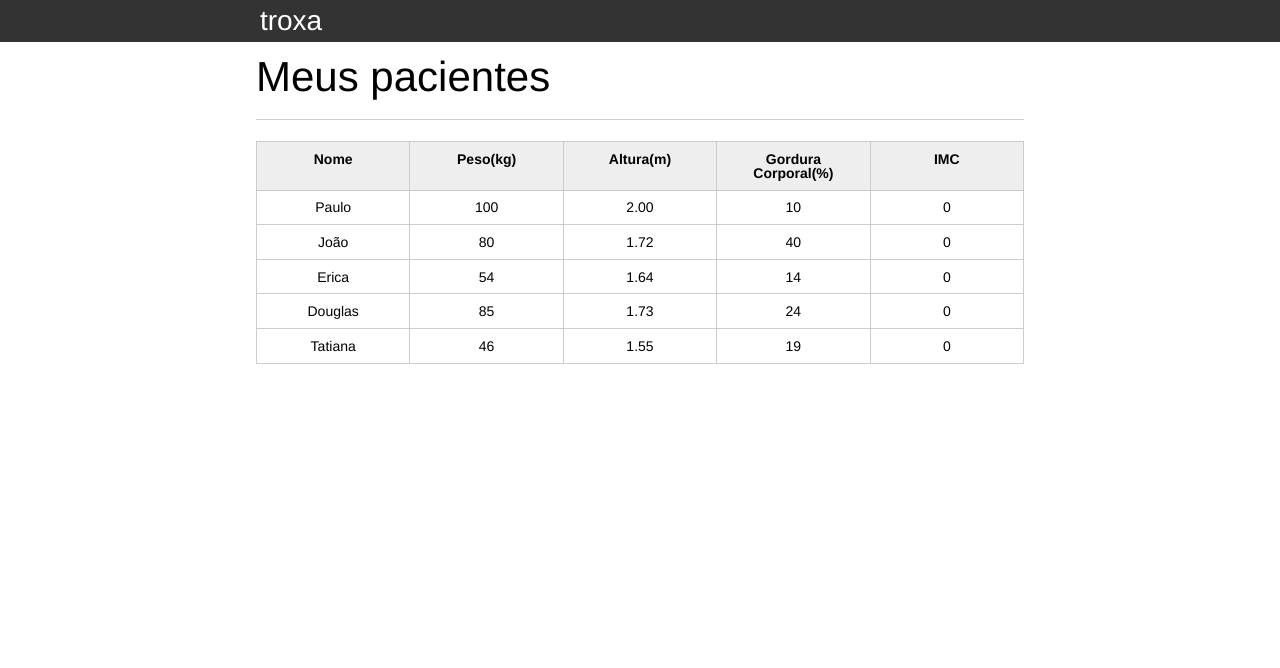
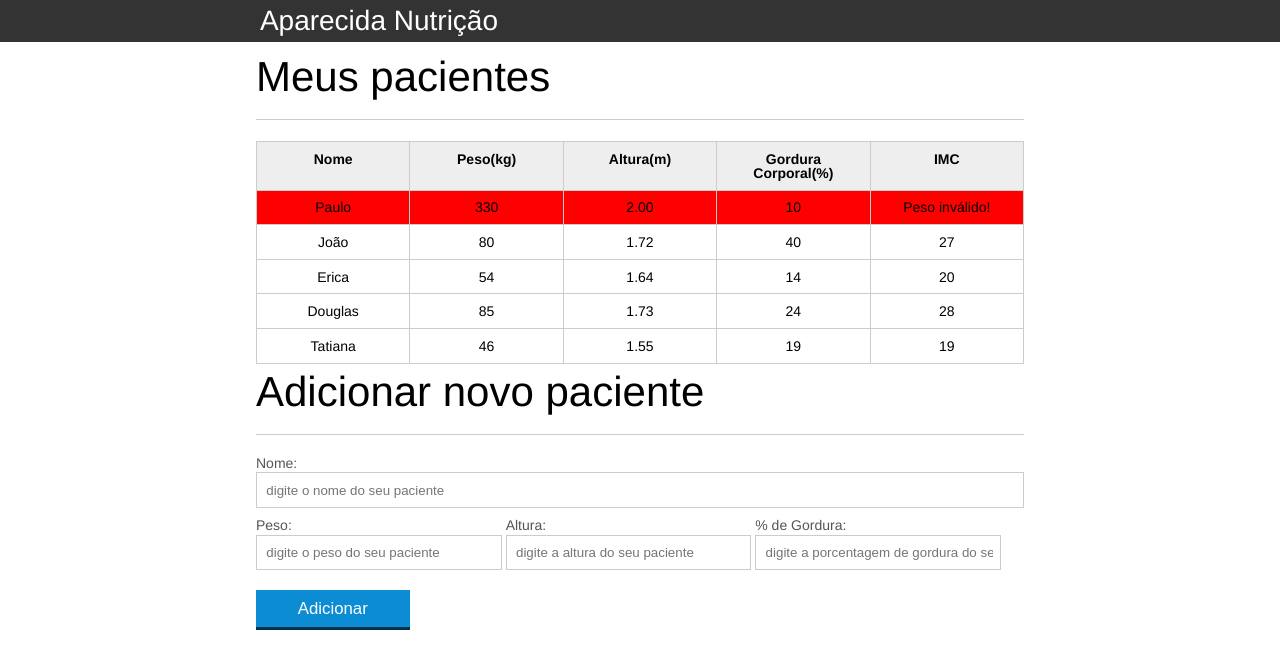
Before and after one commit to maxigor/Nutri, a website: page app/index.html in a window 1280 px wide. Drawn offline with Linux system fonts and the light colour scheme.

Commit message:
And a commit that I don't know the reason of...

```diff
--- /dev/null
+++ b/app/css/style.css
@@ -0,0 +1,3 @@
+.paciente-invalido {
+  background-color: red;
+}
--- a/index.html
+++ b/app/index.html
@@ -6,6 +6,7 @@
 		<link rel="icon" href="favicon.ico" type="image/x-icon">
 		<link rel="stylesheet" type="text/css" href="css/reset.css">
 		<link rel="stylesheet" type="text/css" href="css/index.css">
+		<link rel="stylesheet" href="css/style.css">
 
 	</head>
 	<body>
@@ -29,9 +30,9 @@
 						</tr>
 					</thead>
 					<tbody id="tabela-pacientes">
-						<tr class="paciente" >
+						<tr class="paciente" id="primeiro-paciente">
 							<td class="info-nome">Paulo</td>
-							<td class="info-peso">100</td>
+							<td class="info-peso">330</td>
 							<td class="info-altura">2.00</td>
 							<td class="info-gordura">10</td>
 							<td class="info-imc">0</td>
@@ -72,8 +73,34 @@
 
 			</section>
 		</main>
-	<script src="js/principal.js">
 
-	</script>
+		<section class="container">
+    <h2 id="titulo-form">Adicionar novo paciente</h2>
+    <form id="form-adiciona">
+        <div class="">
+            <label for="nome">Nome:</label>
+            <input id="nome" name="nome" type="text" placeholder="digite o nome do seu paciente" class="campo">
+        </div>
+        <div class="grupo">
+            <label for="peso">Peso:</label>
+            <input id="peso" name="peso" type="text" placeholder="digite o peso do seu paciente" class="campo campo-medio">
+        </div>
+        <div class="grupo">
+            <label for="altura">Altura:</label>
+            <input id="altura" name="altura" type="text" placeholder="digite a altura do seu paciente" class="campo campo-medio">
+        </div>
+        <div class="grupo">
+            <label for="gordura">% de Gordura:</label>
+            <input id="gordura" type="text" placeholder="digite a porcentagem de gordura do seu paciente" class="campo campo-medio">
+        </div>
+
+        <button id="adicionar-paciente" class="botao bto-principal">Adicionar</button>
+	    </form>
+		</section>
+
+		<script id="__bs_script__">//<![CDATA[
+    document.write("<script async src='http://HOST:3000/browser-sync/browser-sync-client.js?v=2.18.12'><\/script>".replace("HOST", location.hostname));
+//]]></script>
+	  <script src="js/principal.js"></script>
 	</body>
 </html>
--- /dev/null
+++ b/app/js/principal.js
@@ -0,0 +1,40 @@
+
+var pacientes = document.querySelectorAll(".paciente");
+
+
+
+for ( posicao = 0; posicao < pacientes.length; posicao++){
+  var paciente = pacientes[posicao];
+
+  var tdPeso = paciente.querySelector(".info-peso");
+  var tdAltura = paciente.querySelector(".info-altura");
+  var tdImc = paciente.querySelector(".info-imc");
+
+  var peso = tdPeso.textContent;
+  var altura = tdAltura.textContent;
+
+
+  var resultado = peso / ( altura * altura );
+  tdImc.textContent = resultado.toFixed(0);
+
+  if ( peso < 0 || peso >= 300 ) {
+    tdImc.textContent = "Peso inválido!";
+    paciente.classList.add("paciente-invalido");
+  }
+
+  if ( altura < 0 || altura >= 3.00 ) {
+    tdImc.textContent = "Altura inválida!";
+    paciente.classList.add("paciente-invalido");
+  }
+
+}
+
+var botao = document.querySelector("#adicionar-paciente");
+
+botao.addEventListener("click", function(event){
+  console.log("teste");
+  event.preventDefault();
+
+  var form = document.querySelector("#form-adiciona");
+  console.log(form);
+});
--- a/js/principal.js
+++ /dev/null
@@ -1,3 +0,0 @@
-var h1 = document.querySelector("h1");
-
-h1.textContent = "troxa";
```
Also changed, not shown: gulpfile.js (added, +11 -0 lines), package.json (added, +17 -0 lines), app/css/index.css (renamed from css/index.css), app/css/reset.css (renamed from css/reset.css), app/favicon.ico (renamed from favicon.ico), 1 other file.
